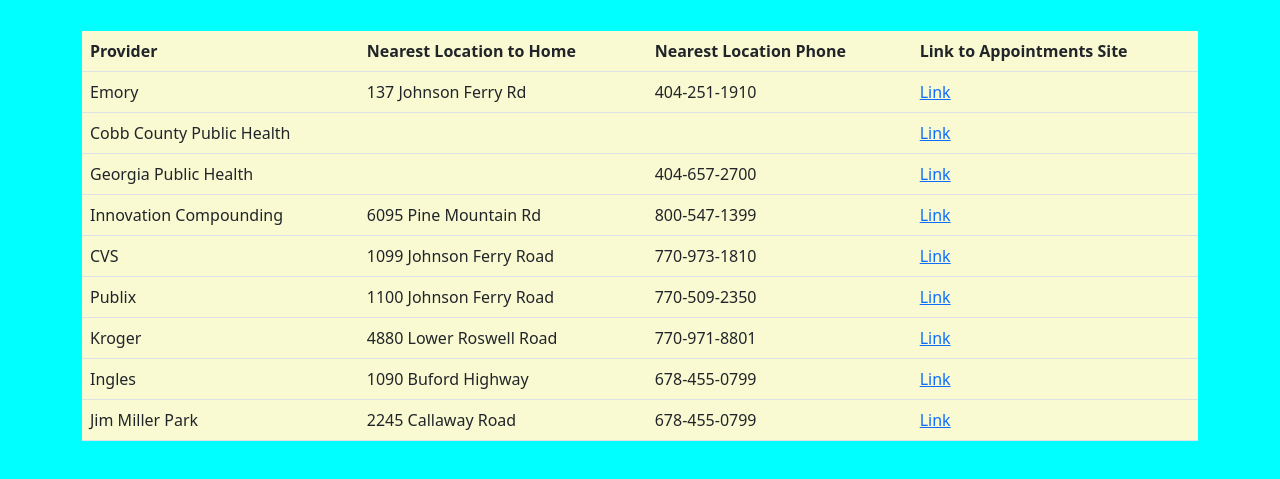
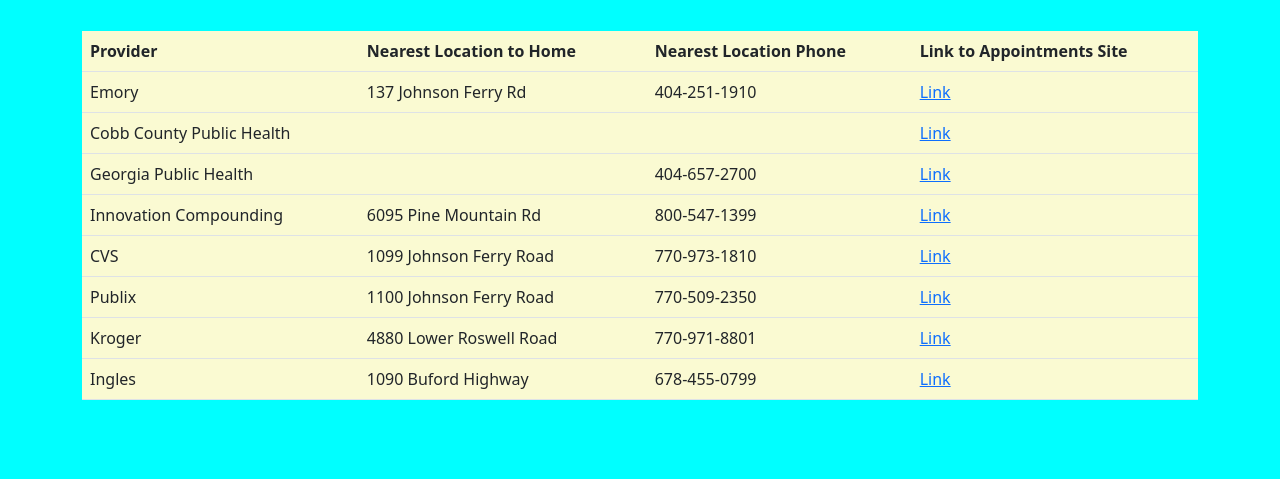
Before and after one commit to slimbeek6/GA-vaccine-tracker-SL, a plain HTML site: page index.html in a window 1280 px wide. Shown: the part 95-574 px from the top of the page. Drawn offline with nearby package versions, Linux system fonts and the light colour scheme.

Commit message:
asdfasdf

```diff
--- a/index.html
+++ b/index.html
@@ -66,12 +66,6 @@
                 <td>678-455-0799</td>
                 <td><span><a href="https://www.ingles-markets.com/covid19-waitlist">Link</a></span></td>
             </tr>
-            <tr>
-                <td>Jim Miller Park</td>
-                <td>2245 Callaway Road</td>
-                <td>678-455-0799</td>
-                <td><span><a href="https://www.ingles-markets.com/covid19-waitlist">Link</a></span></td>
-            </tr>
         </table>
     </main>
 </body>
```
